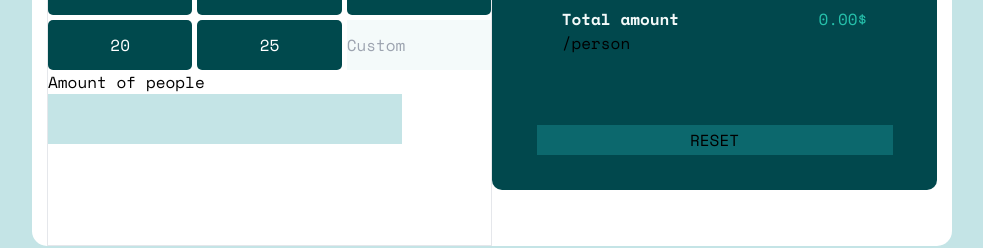
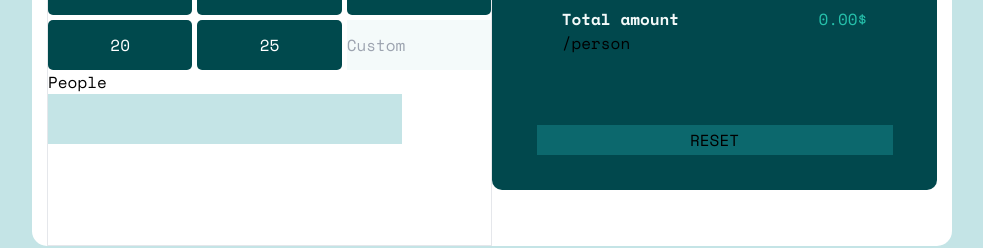
Before and after one commit to nk-on/Tip-Calculator-react, a React (Vite) app: page / in a window 1280 px wide. Shown: the part 395-643 px from the top of the page, without its empty margins (148-1131 px from the left). Built offline with nearby package versions, Linux system fonts and the light colour scheme.

Commit message:
writing props as a single object

```diff
--- a/src/components/FormSection/FormSection.tsx
+++ b/src/components/FormSection/FormSection.tsx
@@ -1,65 +1,71 @@
-import { buttons } from "./buttons";
-import Form from "../form/form";
-import PercentageButton from "../percentageButton/PercentageButton";
-import CustomForm from "../customForm/customForm";
-import { useRef } from "react";
+import { buttons } from './buttons';
+import Form from '../form/form';
+import PercentageButton from '../percentageButton/PercentageButton';
+import CustomForm from '../customForm/customForm';
+import { useRef } from 'react';
 interface propType {
-  title:{billTitle:string,peopleTitle:string},
+  title: { billTitle: string; peopleTitle: string };
   bill: string;
   people: string;
-  currentPercentage: React.MutableRefObject<number>
+  currentPercentage: React.MutableRefObject<number>;
   setBill: React.Dispatch<React.SetStateAction<string>>;
   setPeople: React.Dispatch<React.SetStateAction<string>>;
   setTipAmount: React.Dispatch<React.SetStateAction<number>>;
   setTotalAmount: React.Dispatch<React.SetStateAction<number>>;
 }
-export default function FormSection(formSectionObj:propType){
-  const {title,bill,people,currentPercentage,setBill,setPeople,setTipAmount,setTotalAmount} = formSectionObj;
+export default function FormSection(formSectionObj: propType) {
+  const {
+    title,
+    bill,
+    people,
+    currentPercentage,
+    setBill,
+    setPeople,
+    setTipAmount,
+    setTotalAmount,
+  } = formSectionObj;
+  const commonFormProps = {
+    currentPercentage: currentPercentage,
+    bill: bill,
+    people: people,
+    setBill: setBill,
+    setPeople: setPeople,
+    setTipAmount: setTipAmount,
+    setTotalAmount: setTotalAmount,
+  };
+  const percentageButtonProps = {
+    currentPercentage: currentPercentage,
+    bill: bill,
+    people: people,
+    setTipAmount: setTipAmount,
+    setTotalAmount: setTotalAmount,
+  };
+  const customFormProps = {
+    bill:bill,
+    people:people,
+    setTipAmount:setTipAmount,
+    setTotalAmount:setTotalAmount,
+  }
   return (
     <>
       <div className="content-center	border border-red w-[50%] h-full">
-        <Form
-          currentPercentage = {currentPercentage}
-          title={title.billTitle}
-          bill={bill}
-          people={people}
-          setBill={setBill}
-          setPeople={setPeople}
-          setTipAmount={setTipAmount}
-          setTotalAmount={setTotalAmount}
-        />
+        <Form {...commonFormProps} title="Bill" />
         <p>Select tip</p>
         <div className="grid grid-cols-3 gap-[5px]">
           {buttons.map((button) => {
             return (
               <PercentageButton
                 key={button.id}
-                currentPercentage = {currentPercentage}
                 percentage={button.percentage}
-                bill={bill}
-                people={people}
-                setTipAmount={setTipAmount}
-                setTotalAmount={setTotalAmount}
+                {...percentageButtonProps}
               />
             );
           })}
           <CustomForm
-            bill={bill}
-            people={people}
-            setTipAmount={setTipAmount}
-            setTotalAmount={setTotalAmount}
+            {...customFormProps}
           />
         </div>
-        <Form
-          currentPercentage = {currentPercentage}
-          title={title.peopleTitle}
-          bill={bill}
-          people={people}
-          setBill={setBill}
-          setPeople={setPeople}
-          setTipAmount={setTipAmount}
-          setTotalAmount={setTotalAmount}
-        />
+        <Form {...commonFormProps} title="People" />
       </div>
     </>
   );
--- a/src/components/container/container.tsx
+++ b/src/components/container/container.tsx
@@ -18,6 +18,13 @@ export default function Container() {
     setTipAmount: setTipAmount,
     setTotalAmount: setTotalAmount,
   };
+  const resetButtonProps = {
+    currentPercentage:currentPercentage,
+    setTipAmount:setTipAmount,
+    setTotalAmount:setTotalAmount,
+    setBill:setBill,
+    setPeople:setPeople
+  }
   return (
     <div className="flex px-[15px] bg-[#fff] w-custom h-[481px] rounded-[15px]">
       <FormSection {...formSectionObj}/>
@@ -26,11 +33,7 @@ export default function Container() {
           <DataContainer title={"Tip amount"} amount={tipAmount} />
           <DataContainer title={"Total amount"} amount={totalAmount} />
           <ResetButton
-            currentPercentage = {currentPercentage}
-            setTipAmount={setTipAmount}
-            setTotalAmount={setTotalAmount}
-            setBill={setBill}
-            setPeople={setPeople}
+           {...resetButtonProps}
           />
         </div>
       </div>
```
